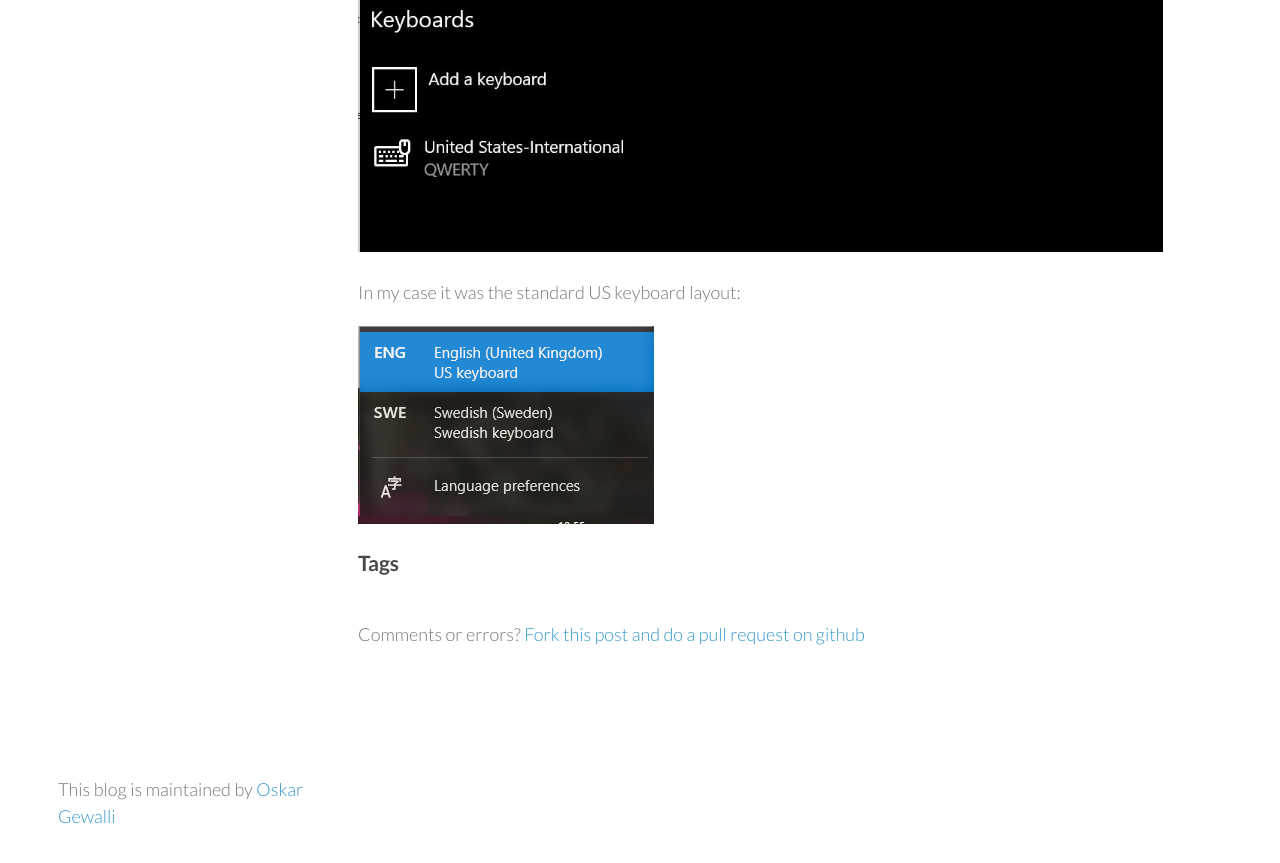
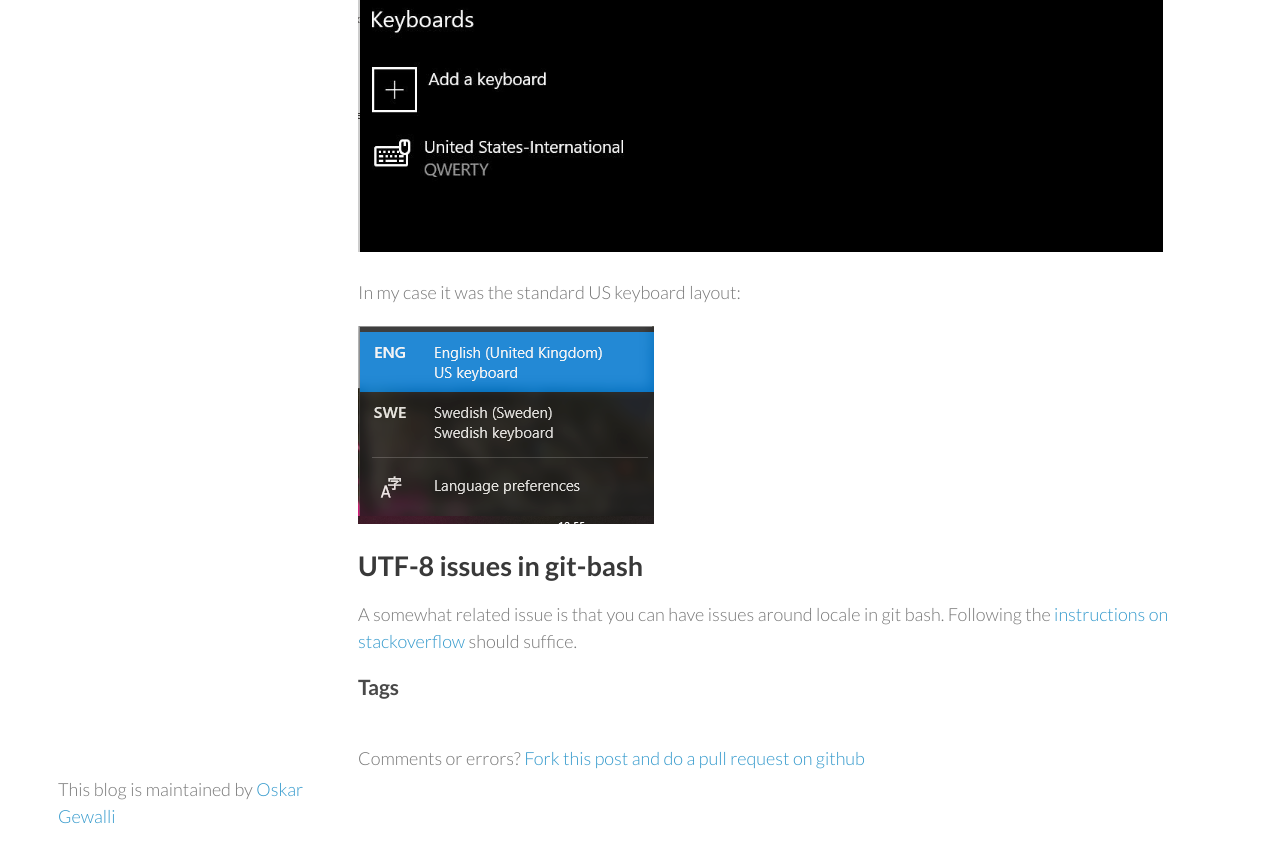
Before and after one commit to wallymathieu/assertfail, a Jekyll site: the page built from _posts/2019-11-24-Using-multiple-keyboard-layouts-on-Windows-10.md, in a window 1280 px wide and 900 px high, scrolled down 1801 px. Shown: the top 863 px of the window. Built offline with Jekyll 4.4.1, drawn with Linux system fonts in a browser that asks for light colours; nearby versions of some CDN libraries.

Commit message:
+UTF-8 issues

```diff
--- a/_posts/2019-11-24-Using-multiple-keyboard-layouts-on-Windows-10.md
+++ b/_posts/2019-11-24-Using-multiple-keyboard-layouts-on-Windows-10.md
@@ -21,3 +21,7 @@ but for the UK langauge you add the US keyboard layout that you prefer:
 In my case it was the standard US keyboard layout:
 
  ![expected output](/img/2019-11-24-Using-multiple-keyboard-layouts-on-Windows-10/expected-output.png)
+
+## UTF-8 issues in git-bash
+
+A somewhat related issue is that you can have issues around locale in git bash. Following the [instructions on stackoverflow](https://stackoverflow.com/questions/10651975/unicode-utf-8-with-git-bash) should suffice.
```
